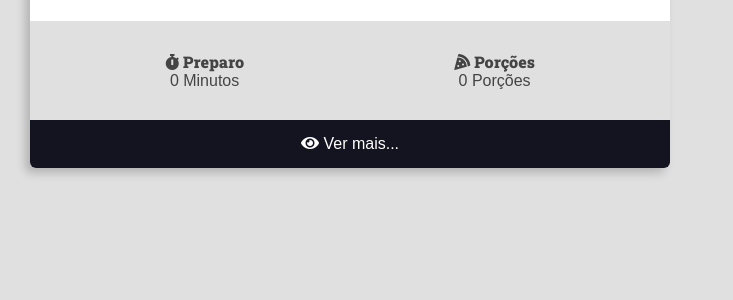
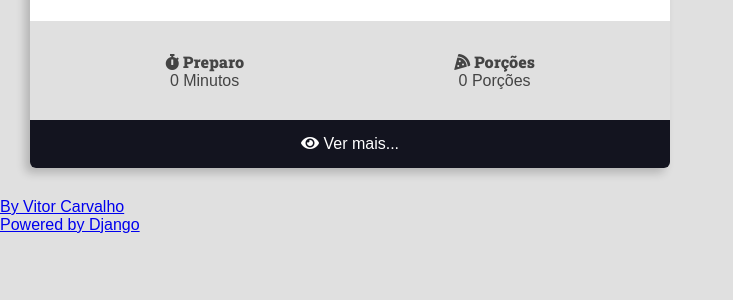
Before and after one commit to JVitorCarv/django-tests, a Django app: page / in a window 1280 px wide. Shown: the part 413-713 px from the top of the page, without its empty margins (0-733 px from the left). Run offline with Django 4.2, Linux system fonts and the light colour scheme; some libraries are stand-ins or nearby versions.

Commit message:
Create footer

```diff
--- a/recipes/templates/recipes/pages/home.html
+++ b/recipes/templates/recipes/pages/home.html
@@ -8,8 +8,9 @@
     <main class="main-content-container">
         <div class="main-content main-content-list container">
             {%include 'recipes/partials/recipe.html' %}
-
         </div>
     </main>
+
+    {% include 'recipes/partials/footer.html' %}
 </body>
 </html>
--- /dev/null
+++ b/recipes/templates/recipes/partials/footer.html
@@ -0,0 +1,9 @@
+<footer class="main-footer">
+    <div class="developer">
+      <a href="https://github.com/JVitorCarv" target="_blank" rel="noreferrer noopener">By Vitor Carvalho</a>
+    </div>
+
+    <div class="powered">
+      <a href="https://www.djangoproject.com/" target="_blank" rel="noreferrer noopener">Powered by Django</a>
+    </div>
+  </footer>
```
